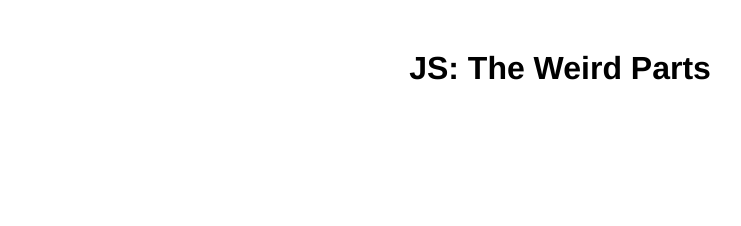
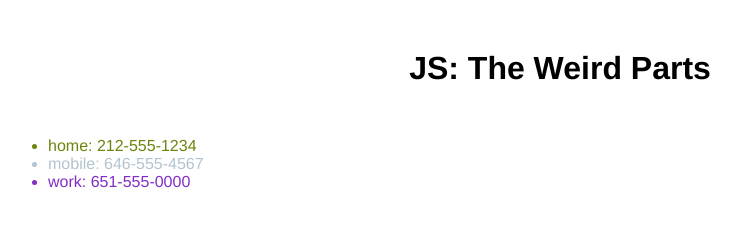
Before and after one commit to jchan922/js_weird_parts, a plain HTML site: page index.html in a window 1280 px wide. Shown: the whole page, without its empty margins (80-821 px from the left). Drawn offline with Linux system fonts and the light colour scheme.

Commit message:
made adjustments to test js playground

```diff
--- a/index.html
+++ b/index.html
@@ -7,6 +7,9 @@
     </head>
     <body>
         <h1>JS: The Weird Parts</h1>
+    	<ul id="list">
+
+    	</ul>
         <script type="text/javascript" src="js/main.js"></script>
     </body>
 </html>
--- a/js/main.js
+++ b/js/main.js
@@ -1,5 +1,59 @@
-function test(){
-    console.log("====HELLO WORLD====")
+// function test(){
+//     console.log("====HELLO WORLD====")
+// }
+//
+// test();
+
+var globalVar = {
+	colorRand: ""
+};
+
+var dataSet = [
+    {
+        "type": "home",
+        "number": "212-555-1234"
+    },
+    {
+        "type": "mobile",
+        "number": "646-555-4567"
+    },
+    {
+        "type": "work",
+        "number": "651-555-0000"
+    }
+];
+
+dataSet = JSON.stringify(dataSet);
+dataSet = JSON.parse(dataSet);
+
+function render(array){
+	var list = document.getElementById("list");
+    var liNodes = list.getElementsByTagName("li");
+	for(var i=0; i<array.length; i++) {
+        getRandomColor();
+        if(i < liNodes.length) {
+            liNodes[i].style.color = globalVar.colorRand;
+        } else {
+            var li = document.createElement("li");
+            li.appendChild(document.createTextNode(array[i].type +": "+ array[i].number));
+            li.style.color = globalVar.colorRand;
+    		list.appendChild(li);
+        }
+	}
 }
 
-test();
+function getRandomColor() {
+    var letters = '0123456789ABCDEF';
+    var color = '#';
+    for(var i=0; i<6; i++ ) {
+        color += letters[Math.floor(Math.random() * 16)];
+    }
+	globalVar.colorRand = color;
+    return color;
+}
+
+function start() {
+	return render(dataSet);
+}
+
+setInterval(start, 1000);
--- a/work/D19_CallApplyBind/Starter/app.js
+++ b/work/D19_CallApplyBind/Starter/app.js
@@ -13,7 +13,6 @@ var person = {
 }
 
 var logName = function(lang1, lang2) {
-
     console.log('Logged: '+this.getFullName());                 // this is the global object
     console.log('Arguments: '+ lang1 + ' ' +lang2);
     console.log('===========');
```
